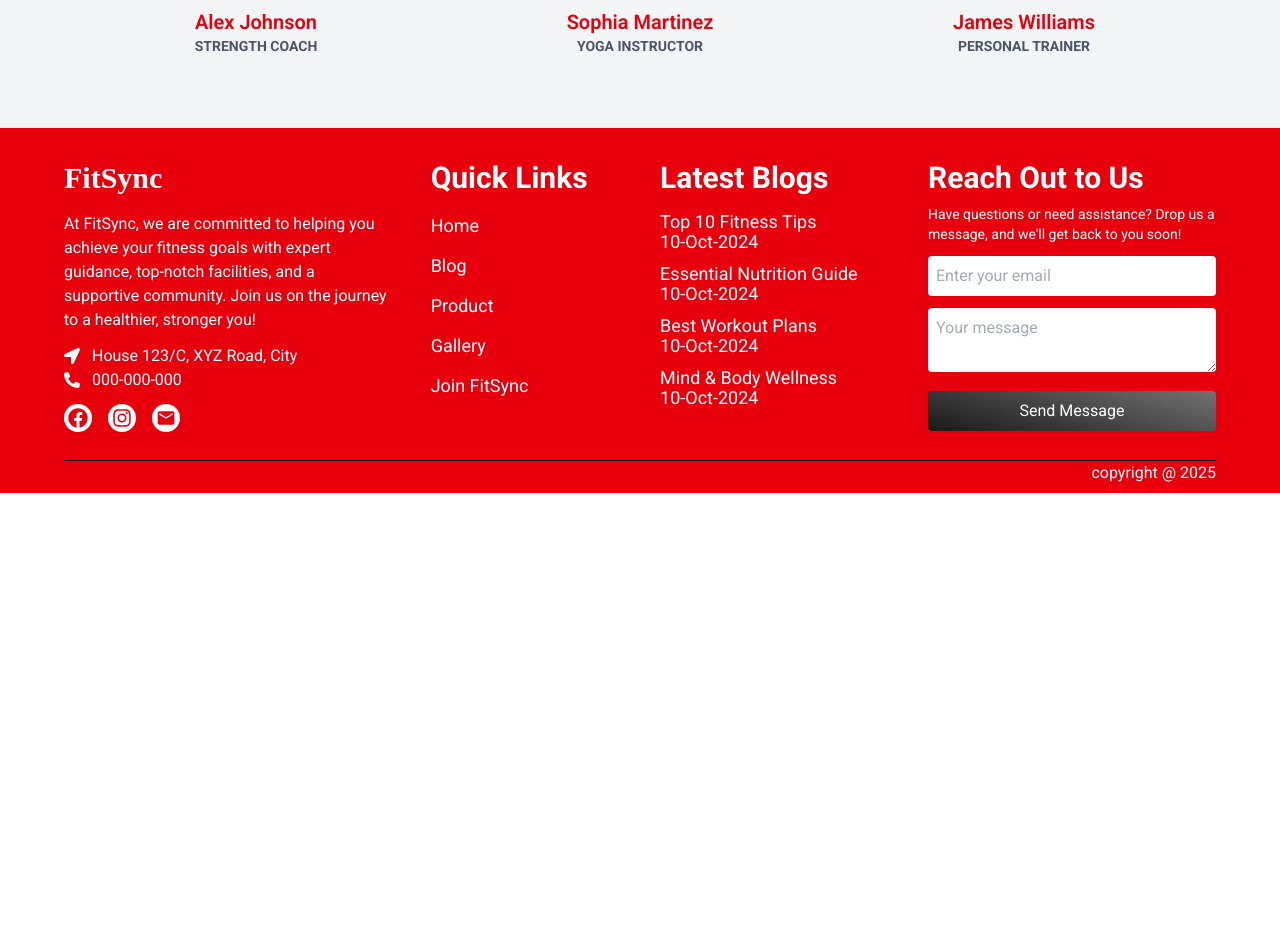
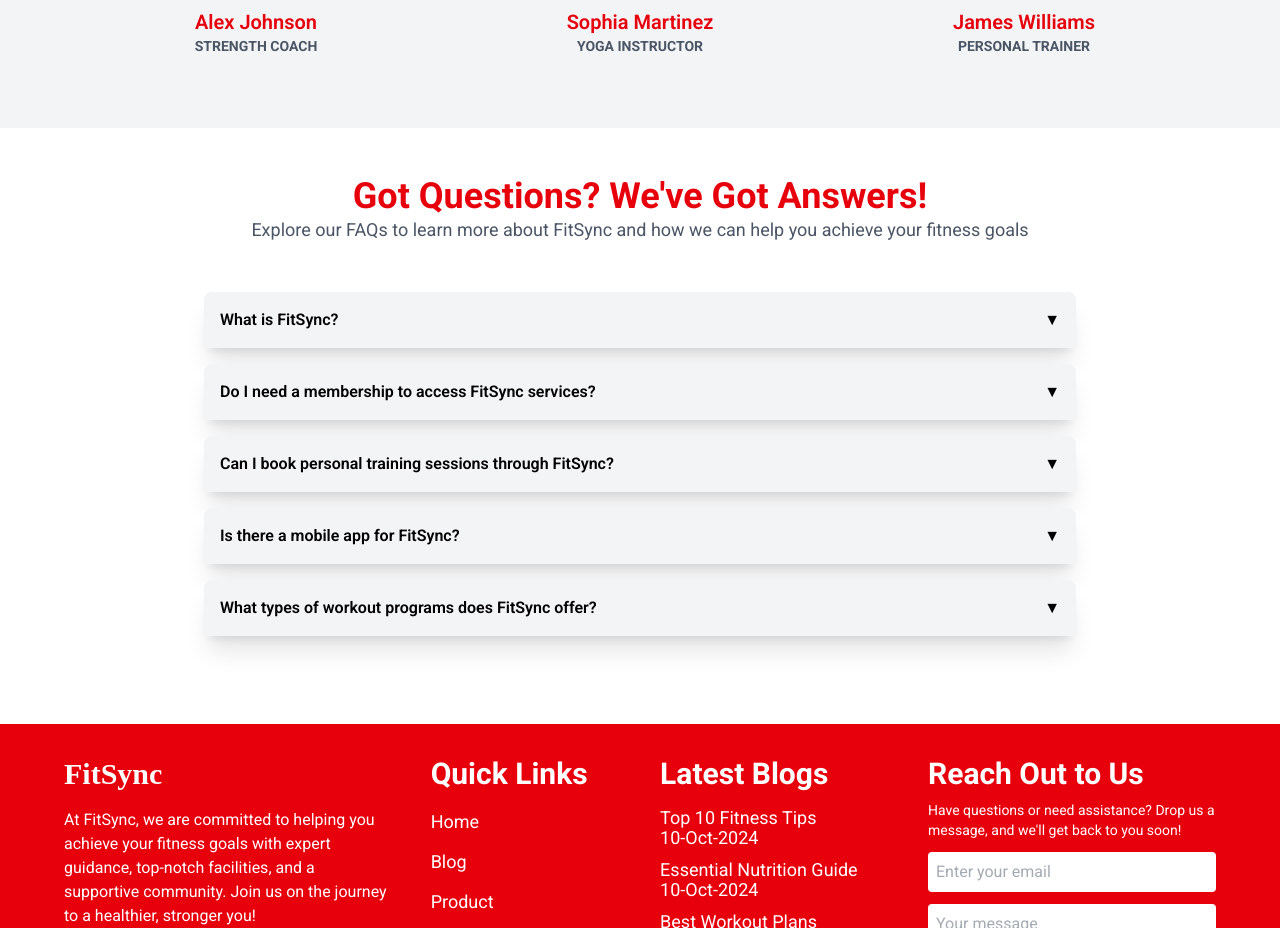
Before and after one commit to muhammadhussain29/FitSync, a React (Vite) app: page / in a window 1280 px wide. Shown: the part 3960-4888 px from the top of the page. Before the commit the page ends 4453 px from the top, so only its background shows below. Built offline with nearby package versions, Linux system fonts and the light colour scheme; a web font is replaced by a local one.

Commit message:
Added FAQs Section

```diff
--- /dev/null
+++ b/src/components/FAQ.jsx
@@ -0,0 +1,60 @@
+import React, { useState } from "react";
+
+const faqs =[
+    {
+      "question": "What is FitSync?",
+      "answer": "FitSync is a premium fitness platform designed to help you track your workouts, find training programs, and stay motivated on your fitness journey."
+    },
+    {
+      "question": "Do I need a membership to access FitSync services?",
+      "answer": "While some features are free, a membership unlocks exclusive workout plans, personalized coaching, and advanced tracking features."
+    },
+    {
+      "question": "Can I book personal training sessions through FitSync?",
+      "answer": "Yes! You can schedule 1-on-1 training sessions with certified trainers directly through our platform."
+    },
+    {
+      "question": "Is there a mobile app for FitSync?",
+      "answer": "Yes! FitSync has a mobile app available for both iOS and Android, making it easy to track your workouts on the go."
+    },
+    {
+      "question": "What types of workout programs does FitSync offer?",
+      "answer": "FitSync offers a variety of programs, including strength training, weight loss, HIIT, yoga, and customized personal training plans."
+    }
+  ];
+
+
+const FAQ = () => {
+  const [openIndex, setOpenIndex] = useState(null);
+
+  const toggleFAQ = (index) => {
+    setOpenIndex(openIndex === index ? null : index);
+  };
+
+  return (
+    <div className="roboto py-12 md:px-16 mb-10 px-8 max-w-[1000px] mx-auto">
+      <h2 className="md:text-4xl text-3xl capitalize font-bold text-red-600 text-center">Got Questions? We've Got Answers!</h2>
+      <p className='md:text-lg text-base text-gray-600 text-center md:mb-12'>Explore our FAQs to learn more about FitSync and how we can help you achieve your fitness goals</p>
+      <div className="space-y-4 mt-10">
+        {/* Faqs mapping */}
+        {faqs.map((faq, index) => (
+          <div key={index} className="shadow-xl rounded-lg overflow-hidden">
+            <button
+              className="w-full p-4 text-left flex justify-between items-center bg-gray-100 hover:bg-gray-200"
+              onClick={() => toggleFAQ(index)}
+            >
+              <span className="font-semibold">{faq.question}</span>
+              <span>{openIndex === index ? "▲" : "▼"}</span>
+            </button>
+            {openIndex === index && (
+              <div className="p-4 bg-white text-gray-600 border-l-2">{faq.answer}</div>
+            )}
+          </div>
+        ))}
+        {/* Faqs mapping */}
+      </div>
+    </div>
+  );
+};
+
+export default FAQ;
--- a/src/pages/Home.jsx
+++ b/src/pages/Home.jsx
@@ -5,6 +5,7 @@
 import GallerySection from '../components/GallerySection'
 import ProductSection from '../components/ProductSection'
 import Trainers from '../components/Trainers'
+import FAQ from '../components/FAQ'
 
 const Home = () => {
 
@@ -22,6 +23,7 @@
             <GallerySection />
             <ProductSection />
             <Trainers />
+            <FAQ/>
         </>
     )
 }
```
